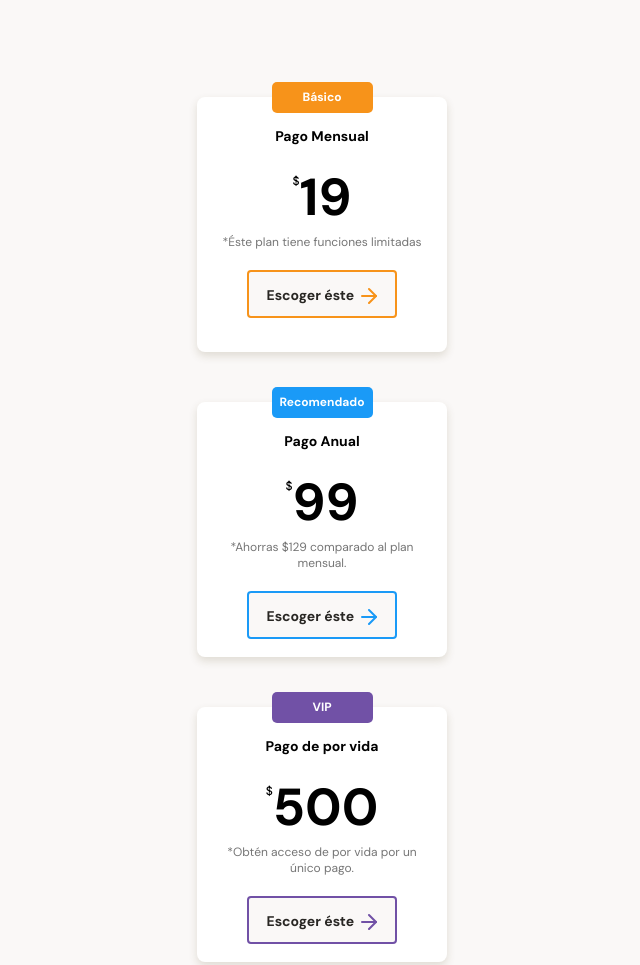
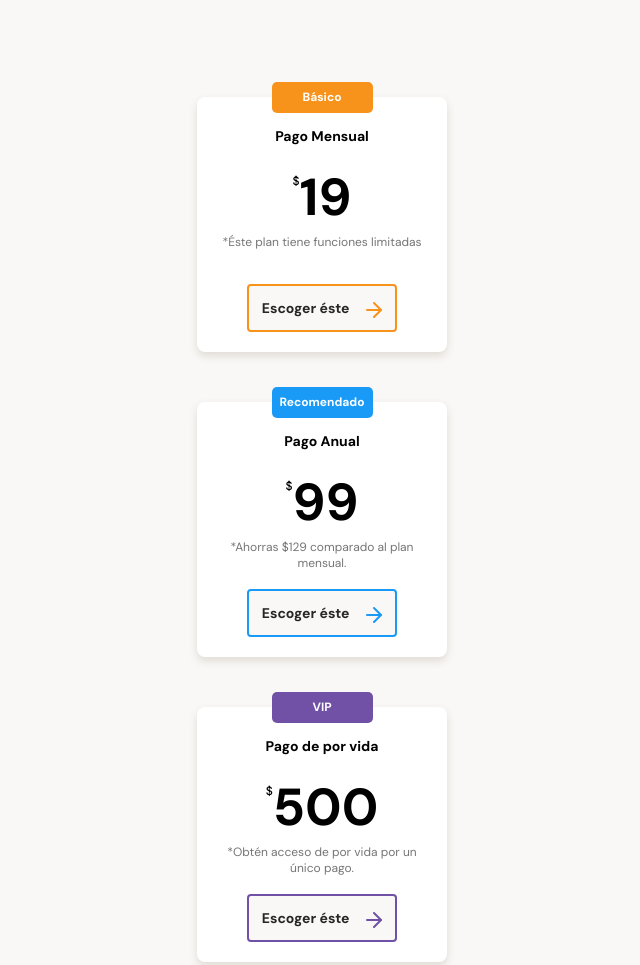
Before and after one commit to carlosandf/bata-bit, a plain HTML site: page index.html in a window 1280 px wide. Shown: the part 2965-3930 px from the top of the page, without its empty margins (318-958 px from the left). Drawn offline with Linux system fonts and the light colour scheme.

Commit message:
modificacion a la posición de los botones de las tarjetas de planes

```diff
--- a/css/style.css
+++ b/css/style.css
@@ -418,7 +418,7 @@ font-family: 'Roboto', sans-serif;
     max-width: 25rem;
     height: 25.5rem;
     margin: 5rem auto 0;
-    padding: 0 1.5rem 1.5rem;
+    padding: 0 1.5rem;
     background-color: var(--just-white);
     border-radius: 8px;
     box-shadow: 0px 4px 8px rgba(89, 73, 30, 0.16);
@@ -485,6 +485,12 @@ font-family: 'Roboto', sans-serif;
     line-height: 1.8rem;
     color: var(--black);
     font-family: 'DM Sans', sans-serif;
+    display: flex;
+    justify-content: space-evenly;
+    align-items: center;
+    position: absolute;
+    bottom: 2rem;
+    left: calc(50% - 15rem/2);
 }
 .plan-basic--button {
     border: 2px solid var(--bitcoin-orange);
```
